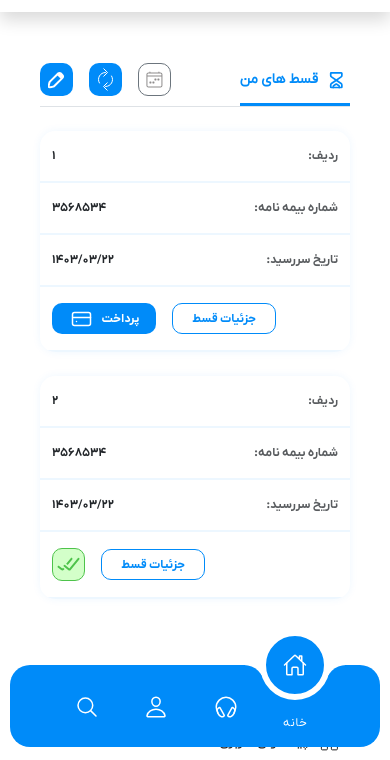
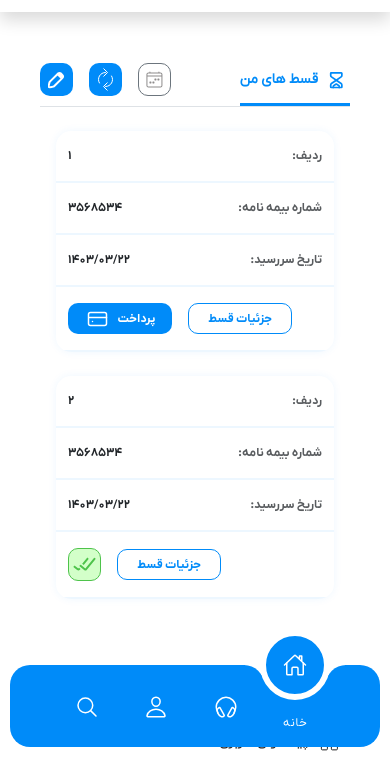
Before and after one commit to yakoobkhedri/bimeh-iran, a plain HTML site: page aghsat-bimeh.html in a window 390 px wide. Shown: the part 84-844 px from the top of the page. Drawn offline with nearby package versions, Linux system fonts and the light colour scheme.

Commit message:
commit message

```diff
--- a/aghsat-bimeh.html
+++ b/aghsat-bimeh.html
@@ -613,7 +613,7 @@
                   </a>
                 </div>
               </div>
-              <div class="table-responsive fs-12">
+              <div class="table-responsive fs-12 border rounded-15 mt-md-4 mx-3 border-md-0">
                 <div class="text-muted row d-none d-md-flex mx-3 font-bold border-bottom ">
                   <div class="col-1">
                     <p class="mb-0 py-3">ردیف</p>
--- a/assets/css/styles.css
+++ b/assets/css/styles.css
@@ -834,6 +834,9 @@ header .showHover:hover .dropdown{
     .shadow-md-4 {
         box-shadow: 0px 0px 8px 0px #008BF912;
     }
+    .border-md-0{
+        border: none!important;
+    }
     .border-b-md-0{
         border-bottom: none!important;
     }
```
Also changed, not shown: ghest-details.html (+1 -1 lines).
